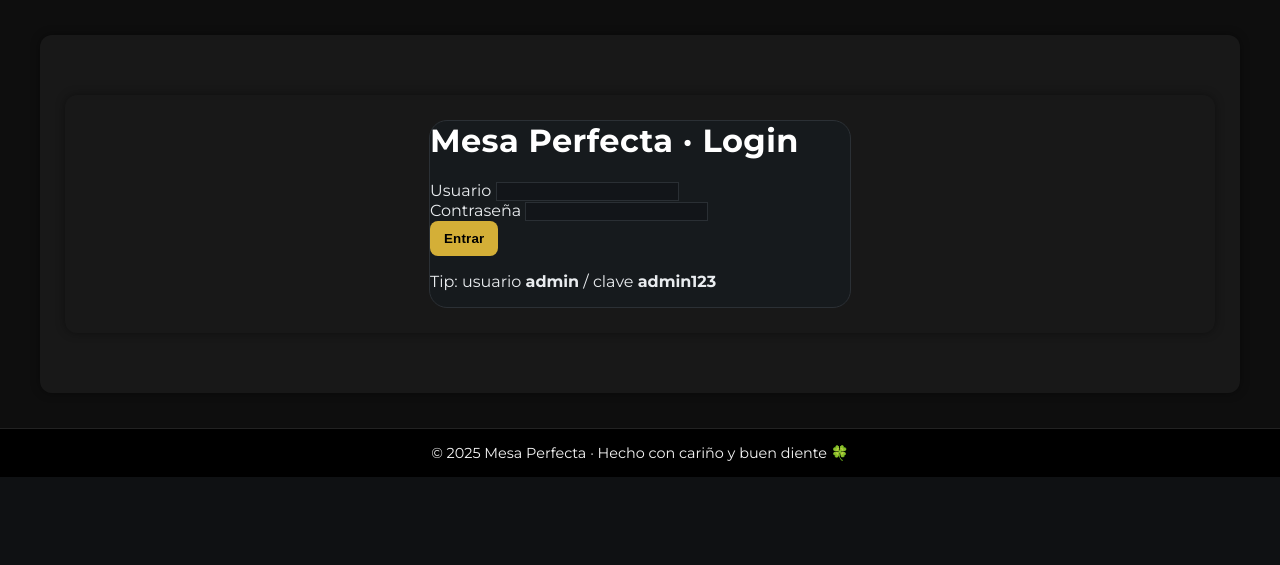
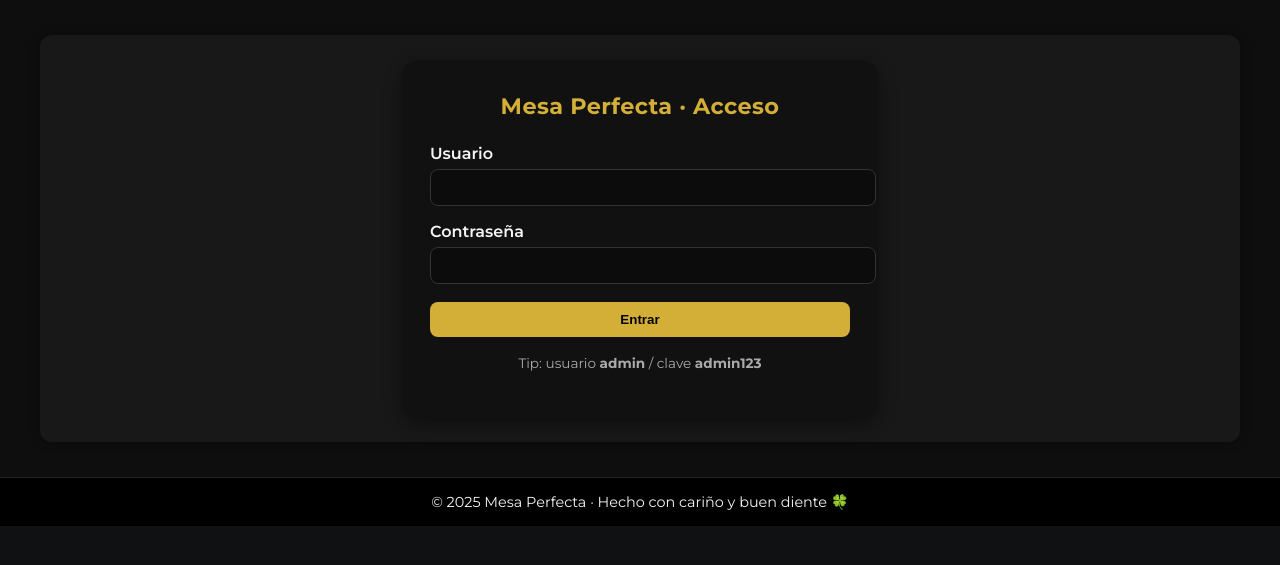
Before and after one commit to manuelpruneda-hue/mesa-perfecta-crm, a Flask app: page /login in a window 1280 px wide. Shown: the part 144-709 px from the top of the page. Run offline with Flask 3, Linux system fonts and the light colour scheme.

Commit message:
Fix login template inheritance and secret key handling

```diff
--- a/app.py
+++ b/app.py
@@ -31,7 +31,7 @@ app.config['SQLALCHEMY_TRACK_MODIFICATIONS'] = False
 # Debug para verificar
 print("🧠 DB URI en arranque ->", app.config['SQLALCHEMY_DATABASE_URI'])
 
-app.secret_key = "mesa-perfecta-key"  # mueve a .env cuando quieras
+app.secret_key = os.environ.get("SECRET_KEY", "mesa-perfecta-key")  # mueve a .env cuando quieras
 app.config["TEMPLATES_AUTO_RELOAD"] = True
 
 # DB
--- a/templates/login.html
+++ b/templates/login.html
@@ -1,37 +1,71 @@
 {% extends "layout.html" %}
 {% block title %}Iniciar sesión · Mesa Perfecta{% endblock %}
 {% block content %}
+<style>
+  .login-shell {
+    max-width: 420px;
+    margin: 0 auto;
+    background: #111;
+    padding: 32px 28px;
+    border-radius: 18px;
+    box-shadow: 0 6px 18px rgba(0, 0, 0, 0.45);
+    text-align: center;
+  }
+  .login-shell h1 {
+    margin-bottom: 24px;
+    font-size: 1.4rem;
+    color: #d4af37;
+  }
+  .login-shell label {
+    display: block;
+    text-align: left;
+    font-weight: 600;
+    margin-bottom: 6px;
+  }
+  .login-shell input {
+    width: 100%;
+    padding: 10px 12px;
+    border-radius: 8px;
+    border: 1px solid #333;
+    background: #0c0c0c;
+    color: #f5f5f5;
+  }
+  .login-shell button {
+    width: 100%;
+    margin-top: 18px;
+  }
+  .login-hint {
+    color: #aaa;
+    font-size: 0.85rem;
+    margin-top: 18px;
+  }
+</style>
 
-<div class="container py-5">
-  <div class="card shadow" style="max-width: 420px; margin: 0 auto; border-radius: 18px;">
-    <div class="card-body p-4 text-center">
-      <h1 class="h4 mb-4 brand">Mesa Perfecta · Login</h1>
+<div class="login-shell">
+  <h1>Mesa Perfecta · Acceso</h1>
 
   {% with msgs = get_flashed_messages(with_categories=true) %}
   {% if msgs %}
     {% for cat, msg in msgs %}
-          <div class="alert alert-{{ 'warning' if cat == 'warning' else ('danger' if cat == 'error' else cat) }}">{{ msg }}</div>
+      <div class="alert">{{ msg }}</div>
     {% endfor %}
   {% endif %}
   {% endwith %}
 
   <form method="post" action="{{ url_for('login') }}">
-        <div class="mb-3 text-start">
-          <label class="form-label">Usuario</label>
-          <input type="text" name="username" class="form-control" required>
+    <div class="field">
+      <label>Usuario</label>
+      <input type="text" name="username" required>
     </div>
 
-        <div class="mb-3 text-start">
-          <label class="form-label">Contraseña</label>
-          <input type="password" name="password" class="form-control" required>
+    <div class="field" style="margin-top:16px;">
+      <label>Contraseña</label>
+      <input type="password" name="password" required>
     </div>
 
-        <button type="submit" class="btn btn-primary w-100 mt-3">Entrar</button>
+    <button type="submit">Entrar</button>
   </form>
 
-      <p class="text-muted mt-3 small">Tip: usuario <strong>admin</strong> / clave <strong>admin123</strong></p>
+  <p class="login-hint">Tip: usuario <strong>admin</strong> / clave <strong>admin123</strong></p>
 </div>
-  </div>
-</div>
-
 {% endblock %}
```
Lines whose indentation alone changed are shown as unchanged.
